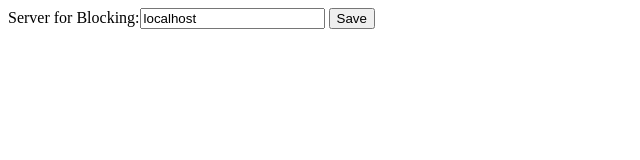
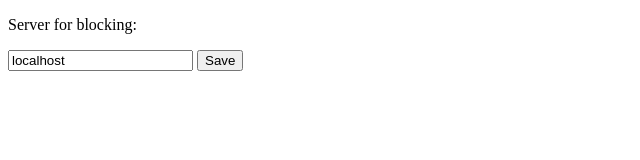
Before and after one commit to jannis-baum/weBlock, a browser extension: page client/settings.html in a window 1280 px wide. Shown: the whole page, without its empty margins (0-640 px from the left). Drawn offline with Linux system fonts and the light colour scheme.

Commit message:
make text in p tag

```diff
--- a/client/settings.html
+++ b/client/settings.html
@@ -8,7 +8,7 @@
   <body>
 
     <form>
-        <label>Server for Blocking:<input type="text" id="serverUrl" ></label>
+        <label><p>Server for blocking: </p><input type="text" id="serverUrl" ></label>
         <button type="submit">Save</button>
     </form>
 
```
